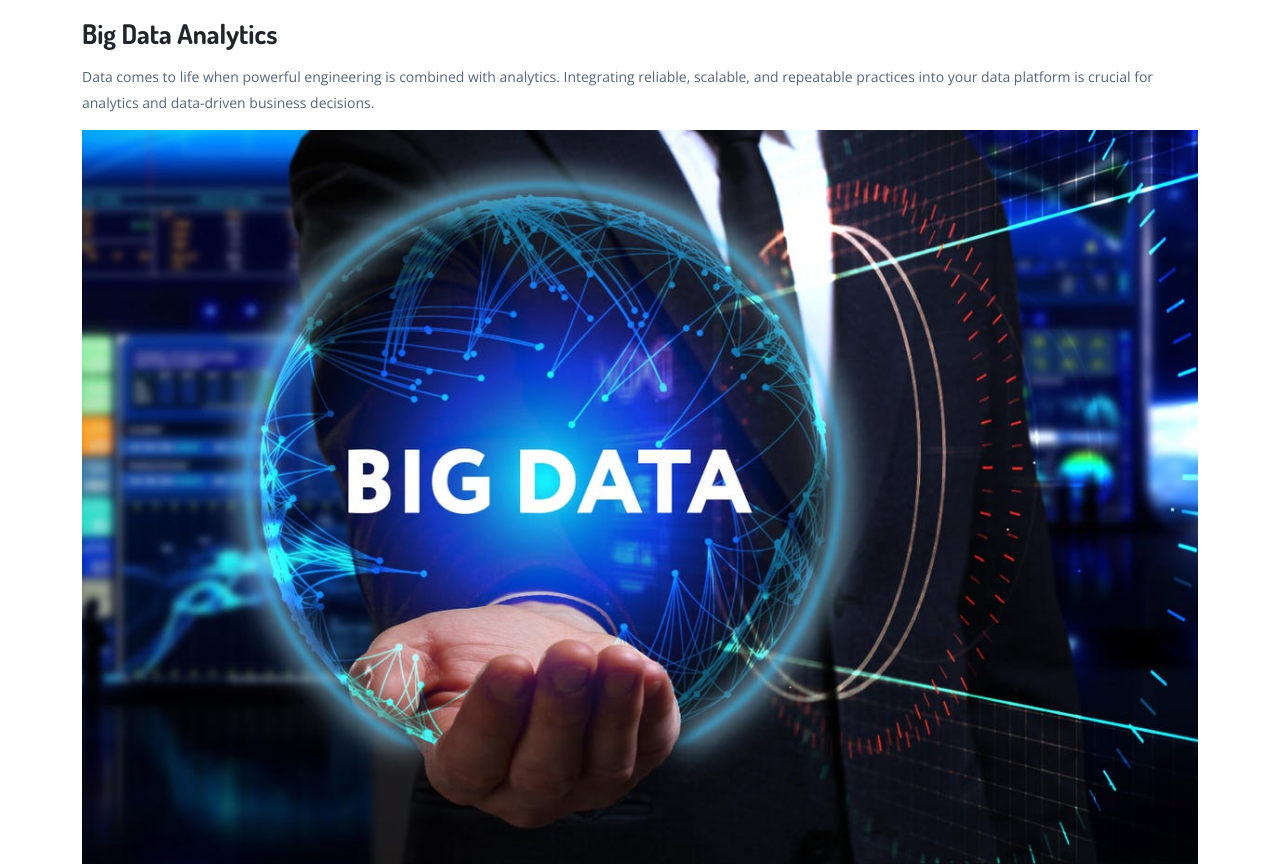
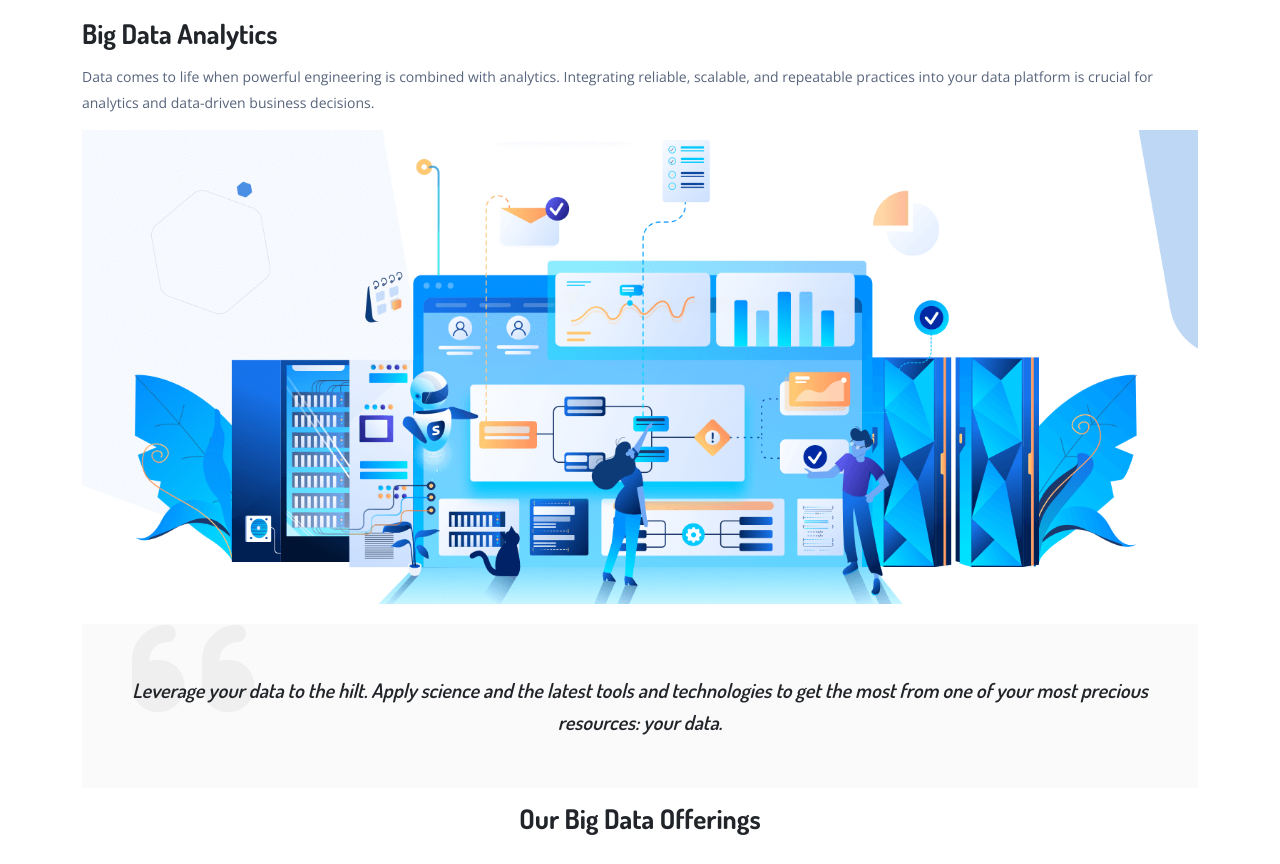
Before and after one commit to ananth2307/bariton, a plain HTML site: page services-bigdata.html in a window 1280 px wide. Shown: the part 560-1424 px from the top of the page. Drawn offline with nearby package versions, Linux system fonts and the light colour scheme.

Commit message:
corrections

```diff
--- a/services-bigdata.html
+++ b/services-bigdata.html
@@ -36,7 +36,7 @@
                     Data comes to life when powerful engineering is combined with analytics. Integrating reliable, scalable, and repeatable practices into your data platform is crucial for analytics and data-driven business decisions.
                   </p>
                   <div class="article-image">
-                    <img src="../images/blog/blogbigdata-details.jpg" alt="image" />
+                    <img src="../images/blog/blogbigdata-details.png" alt="image" />
                   </div>
                   <blockquote class="wp-block-quote">
                     <p>
```
Also changed, not shown: images/blog/blogbigdata-details.png (added).
